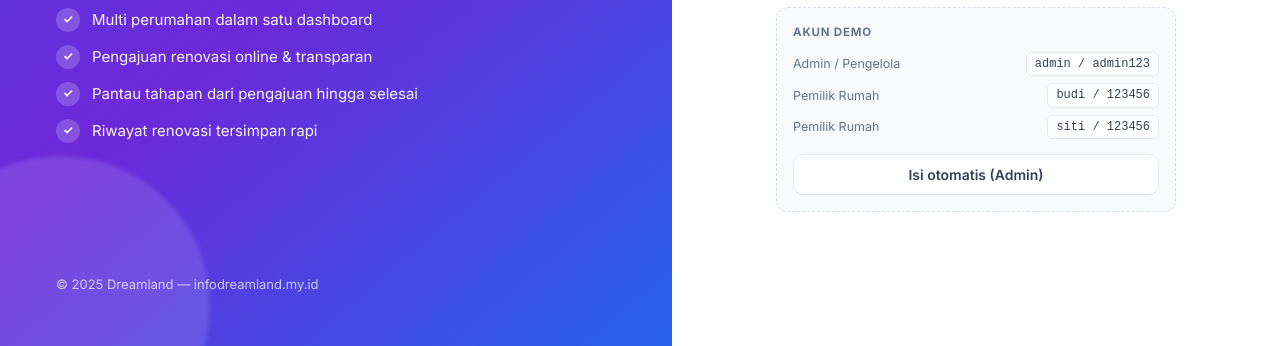
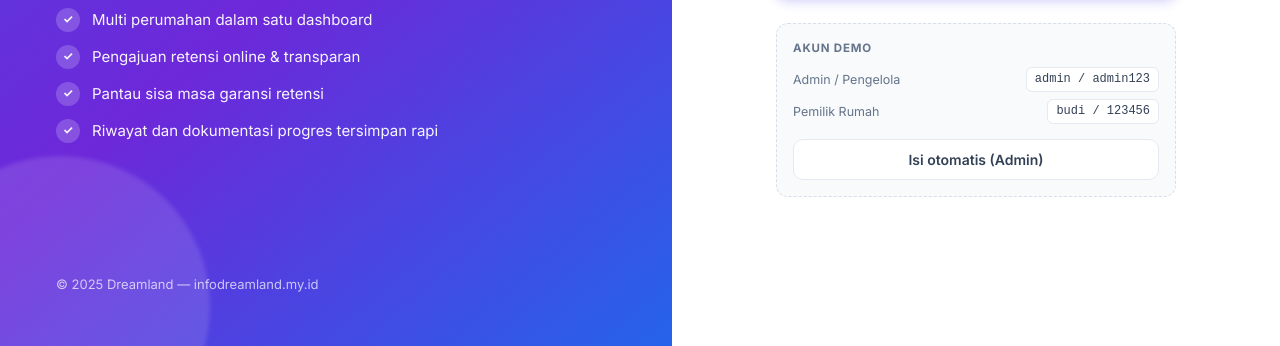
Before and after one commit to prototipeindonesia/myhome, a plain HTML site: page index.html in a window 1280 px wide. Shown: the part 454-800 px from the top of the page. Drawn offline with Linux system fonts and the light colour scheme.

Commit message:
Update index.html

```diff
--- a/index.html
+++ b/index.html
@@ -3,7 +3,7 @@
 <head>
 <meta charset="UTF-8">
 <meta name="viewport" content="width=device-width, initial-scale=1.0">
-<title>Dreamland — Property Management</title>
+<title>Dreamland — Property Management (Retensi)</title>
 <link rel="preconnect" href="https://fonts.googleapis.com">
 <link rel="preconnect" href="https://fonts.gstatic.com" crossorigin>
 <link href="https://fonts.googleapis.com/css2?family=Inter:wght@400;500;600;700;800&display=swap" rel="stylesheet">
@@ -21,13 +21,13 @@
       <span>Dreamland</span>
     </div>
     <div class="lv-body">
-      <h1>Kelola perumahan &<br>renovasi rumah dalam satu sistem.</h1>
-      <p>Platform terpusat untuk mengelola data perumahan, pemilik rumah, dan pengajuan renovasi garansi awal.</p>
+      <h1>Kelola perumahan &<br>retensi rumah dalam satu sistem.</h1>
+      <p>Platform terpusat untuk mengelola data perumahan, pemilik rumah, dan pengajuan retensi (garansi 100 hari).</p>
       <ul class="lv-list">
         <li><span>✓</span> Multi perumahan dalam satu dashboard</li>
-        <li><span>✓</span> Pengajuan renovasi online & transparan</li>
-        <li><span>✓</span> Pantau tahapan dari pengajuan hingga selesai</li>
-        <li><span>✓</span> Riwayat renovasi tersimpan rapi</li>
+        <li><span>✓</span> Pengajuan retensi online & transparan</li>
+        <li><span>✓</span> Pantau sisa masa garansi retensi</li>
+        <li><span>✓</span> Riwayat dan dokumentasi progres tersimpan rapi</li>
       </ul>
     </div>
     <div class="lv-foot">© 2025 Dreamland — infodreamland.my.id</div>
@@ -54,7 +54,6 @@
         <div class="demo-title">Akun demo</div>
         <div class="demo-row"><span>Admin / Pengelola</span><code>admin / admin123</code></div>
         <div class="demo-row"><span>Pemilik Rumah</span><code>budi / 123456</code></div>
-        <div class="demo-row"><span>Pemilik Rumah</span><code>siti / 123456</code></div>
         <button type="button" class="btn btn-ghost btn-block" id="fillDemo">Isi otomatis (Admin)</button>
       </div>
     </div>
```
